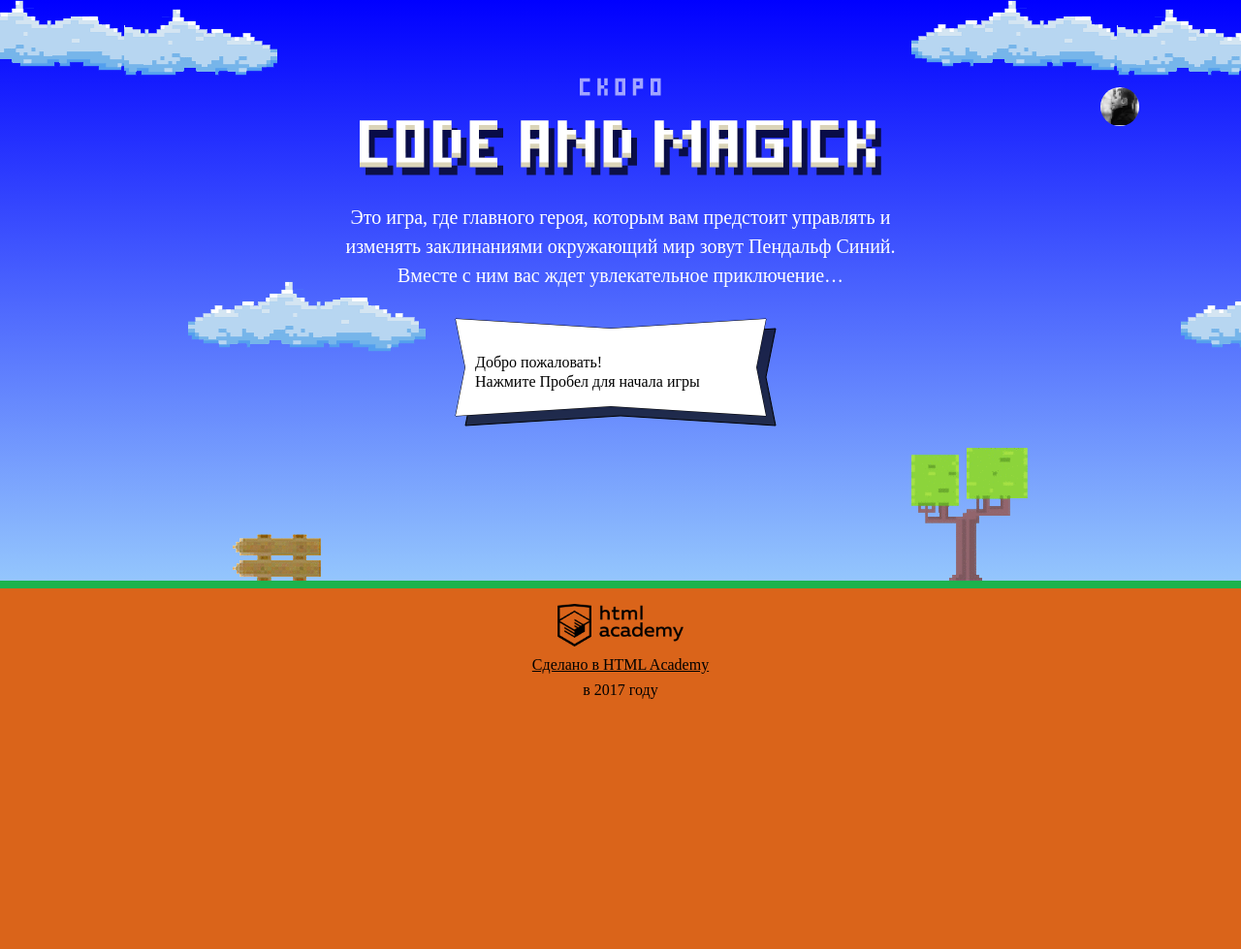
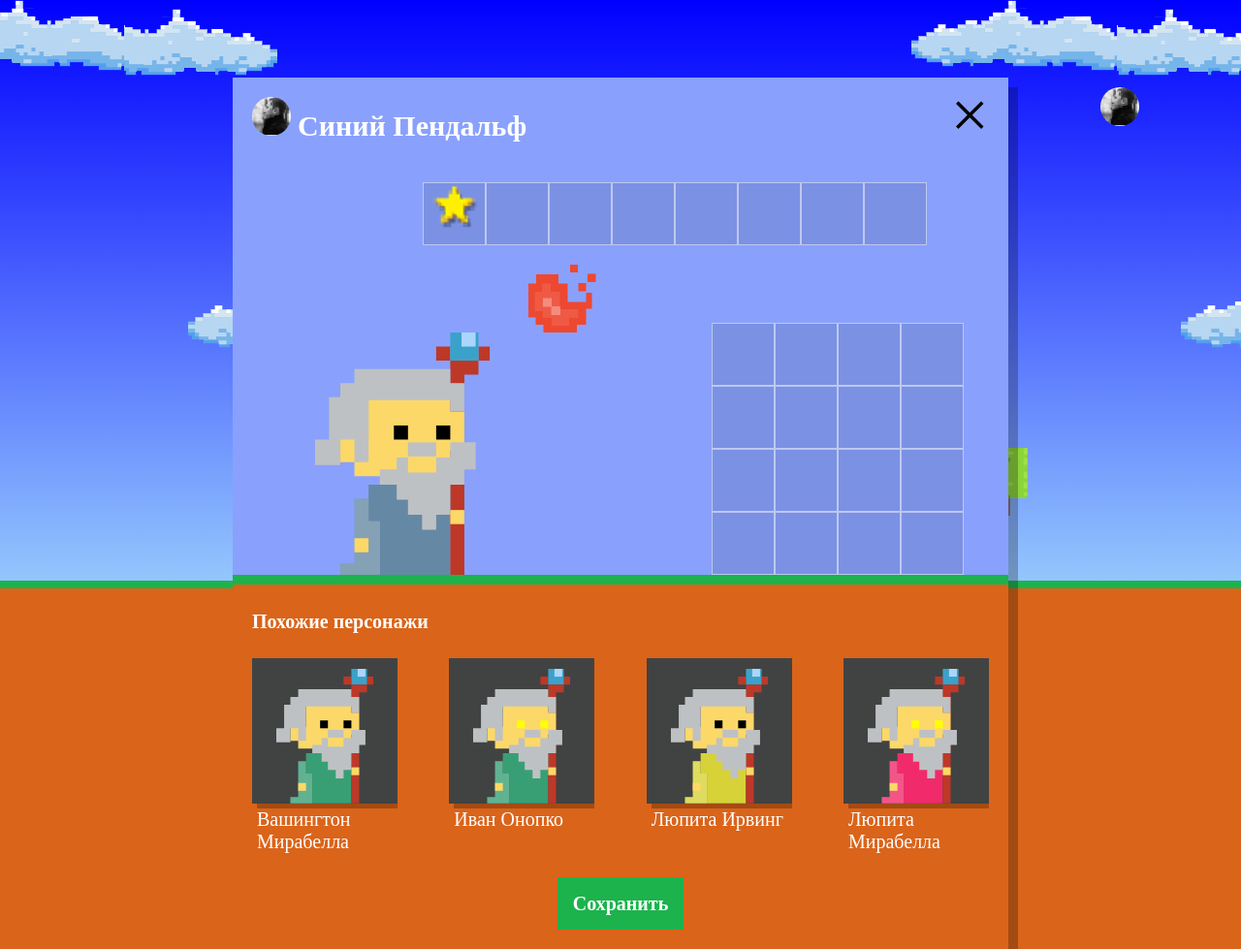
Before and after one commit to Olovyannikov/code-and-magick, a plain HTML site: page index.html in a window 1280 px wide. Shown: the whole page at 97% size. Before the commit the page ends 800 px from the top, so only its background shows below. Drawn offline with Linux system fonts and the light colour scheme; a web font is replaced by a local one.

Commit message:
add random rendering for other Wizards

```diff
--- a/index.html
+++ b/index.html
@@ -203,6 +203,7 @@
 </script>
 <script src="js/stat.js"></script>
 <script src="js/game.js"></script>
+<script src="js/setup.js"></script>
 
 </body>
 </html>
--- /dev/null
+++ b/js/setup.js
@@ -0,0 +1,109 @@
+'use strict';
+
+let names = [
+    'Иван ',
+    'Хуан Себастьян ',
+    'Мария ',
+    'Кристоф ',
+    'Виктор ',
+    'Юлия ',
+    'Люпита ',
+    'Вашингтон '
+];
+let surnames = [
+    'да Марья',
+    'Верон',
+    'Мирабелла',
+    'Вальц',
+    'Онопко',
+    'Топольницкая',
+    'Нионго',
+    'Ирвинг'
+];
+
+const getFullName = (firstName, lastName) => {
+    let charName = firstName[Math.floor(Math.random()*firstName.length)];
+    let charSurname = lastName[Math.floor(Math.random()*lastName.length)];
+
+    let fullName = charName + charSurname;
+    return fullName;
+}
+
+let coatsColors = [
+    'rgb(101, 137, 164)',
+    'rgb(241, 43, 107)',
+    'rgb(146, 100, 161)',
+    'rgb(56, 159, 117)',
+    'rgb(215, 210, 55)',
+    'rgb(0, 0, 0)'
+];
+
+const getCoatColor = (colorList) => {
+    return colorList[Math.floor(Math.random() * colorList.length)];
+}
+
+let eyeColor = [
+    'black',
+    'red',
+    'blue',
+    'yellow',
+    'green'
+];
+
+const getEyesColor = (eyeColorList) => {
+    return eyeColorList[Math.floor(Math.random() * eyeColorList.length)];
+}
+
+var WIZARD_NAMES = [getFullName(names, surnames), getFullName(names, surnames), getFullName(names, surnames), getFullName(names, surnames)];
+
+var userDialog = document.querySelector('.setup');
+userDialog.classList.remove('hidden');
+
+var similarListElement = userDialog.querySelector('.setup-similar-list');
+
+var similarWizardTemplate = document.querySelector('#similar-wizard-template')
+    .content
+    .querySelector('.setup-similar-item');
+
+
+var wizards = [
+    {
+        name: WIZARD_NAMES[0],
+        coatColor: getCoatColor(coatsColors),
+        eyesColor: getEyesColor(eyeColor)
+    },
+    {
+        name: WIZARD_NAMES[1],
+        coatColor: getCoatColor(coatsColors),
+        eyesColor: getEyesColor(eyeColor)
+    },
+    {
+        name: WIZARD_NAMES[2],
+        coatColor: getCoatColor(coatsColors),
+        eyesColor: getEyesColor(eyeColor)
+    },
+    {
+        name: WIZARD_NAMES[3],
+        coatColor: getCoatColor(coatsColors),
+        eyesColor: getEyesColor(eyeColor)
+    }
+];
+
+
+var renderWizard = function (wizard) {
+    var wizardElement = similarWizardTemplate.cloneNode(true);
+
+    wizardElement.querySelector('.setup-similar-label').textContent = wizard.name;
+    wizardElement.querySelector('.wizard-coat').style.fill = wizard.coatColor;
+    wizardElement.querySelector('.wizard-eyes').style.fill = wizard.eyesColor;
+
+    return wizardElement;
+}
+
+var fragment = document.createDocumentFragment();
+for (var i = 0; i < wizards.length; i++) {
+    fragment.appendChild(renderWizard(wizards[i]));
+}
+similarListElement.appendChild(fragment);
+
+userDialog.querySelector('.setup-similar').classList.remove('hidden');
```
